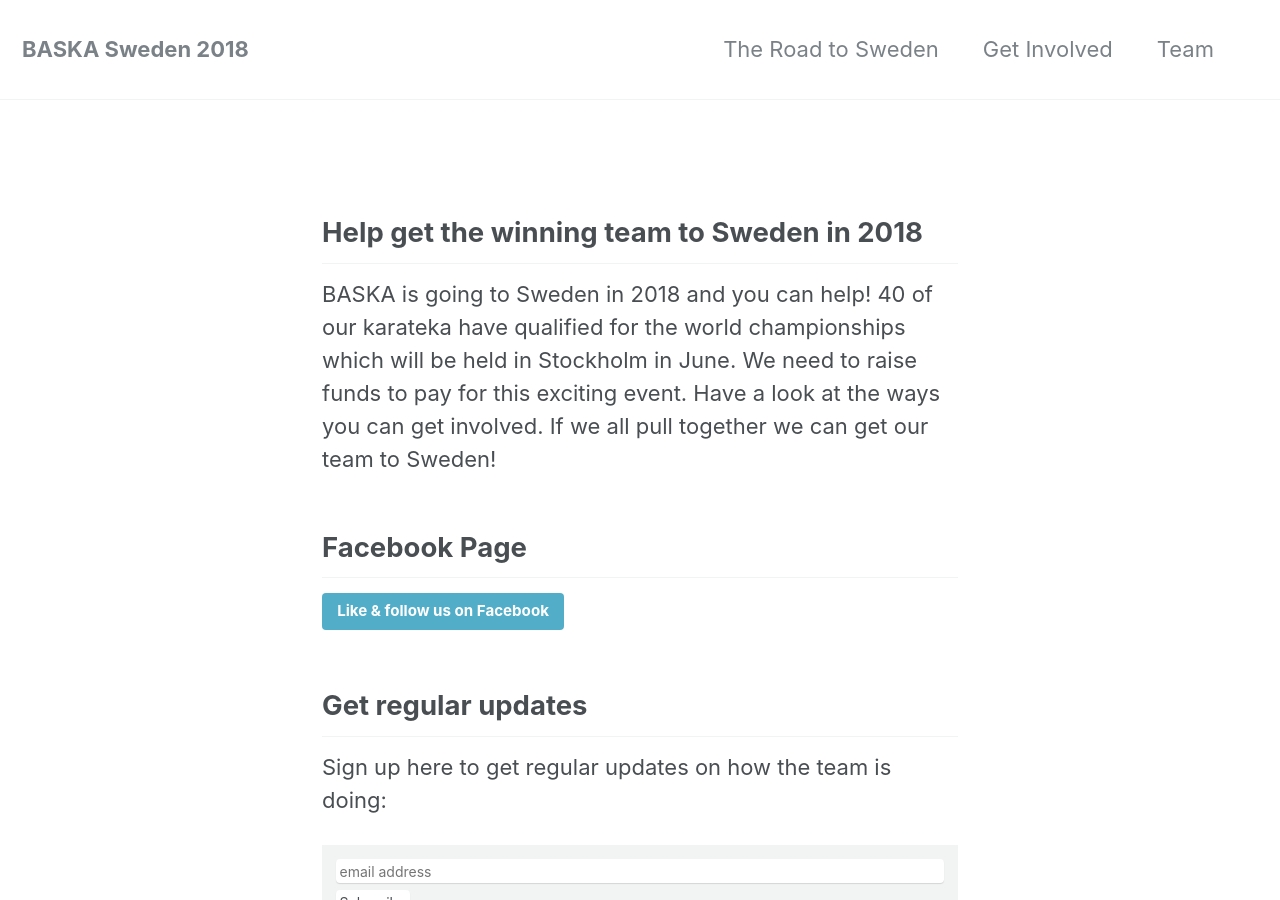
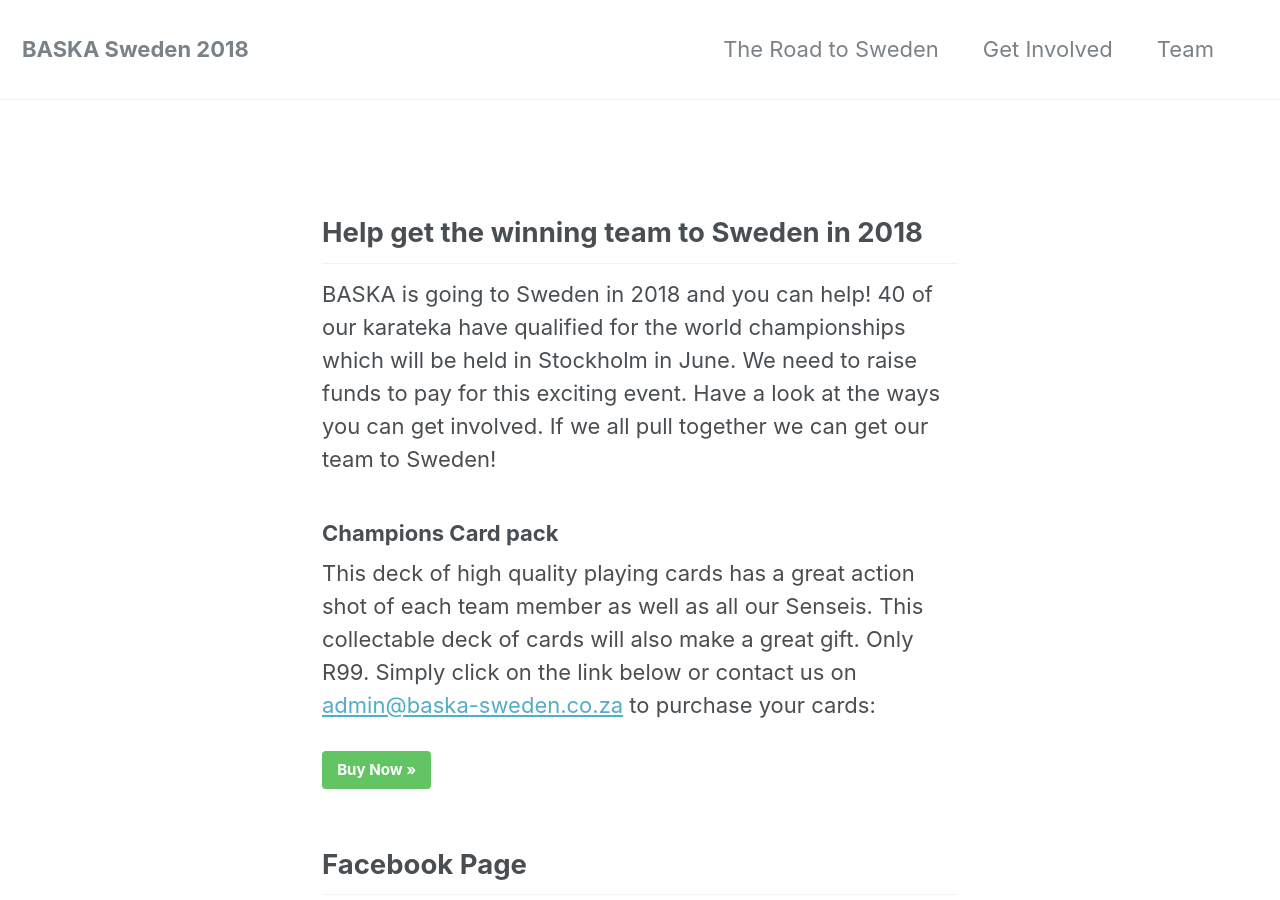
Before and after one commit to BASKA-SA/baska-sweden.co.za, a Jekyll site: the page built from index.md, in a window 1280 px wide and 900 px high. Built offline with Jekyll 4.4.1, drawn with Linux system fonts in a browser that asks for light colours; comment, search, counter and statistics services are not loaded.

Commit message:
Added cards info to main page

```diff
--- a/index.md
+++ b/index.md
@@ -9,6 +9,13 @@ BASKA is going to Sweden in 2018 and you can help! 40 of our karateka have
 qualified for the world championships which will be held in Stockholm in June. We need to raise funds to pay for this exciting event. Have a look
 at the ways you can get involved. If we all pull together we can get our team
 to Sweden!
+
+### Champions Card pack
+This deck of high quality playing cards has a great action shot of each team
+member as well as all our Senseis. This collectable deck of cards will also
+make a great gift. Only R99. Simply click on the link below or contact us on [admin@baska-sweden.co.za](mailto:admin@baska-sweden.co.za) to purchase your cards:
+
+[Buy Now >>](https://docs.google.com/forms/d/e/1FAIpQLSe69eO89aGfjMKQGKyXCxKYujk1CHV_cxDB5cMITNFN8oMq4w/viewform?usp=pp_url&entry.1293732567=1){: .btn .btn--success .btn--small}
 
 ## Facebook Page
 [Like & follow us on Facebook](https://www.facebook.com/Baska-Sweden-2018-1427271897380852){: .btn .btn--info .btn--small}
```
